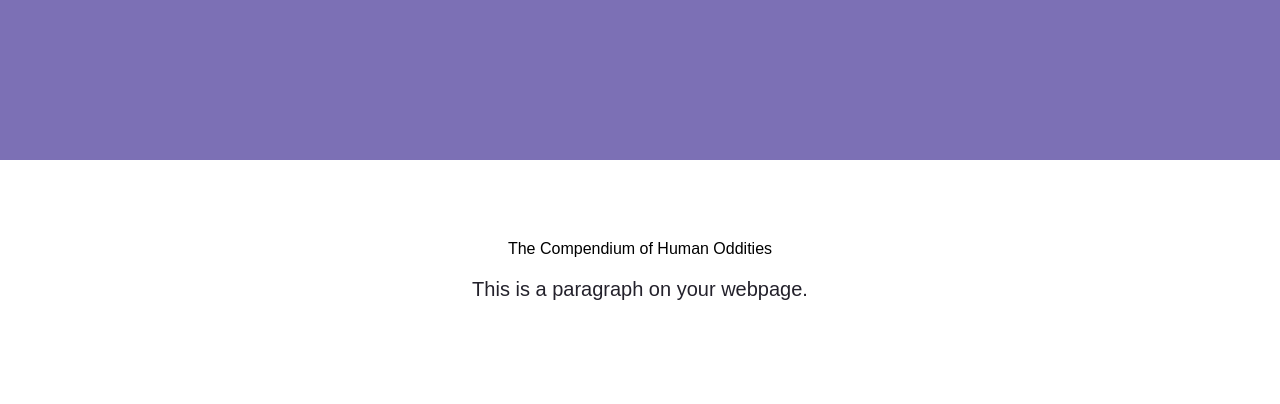
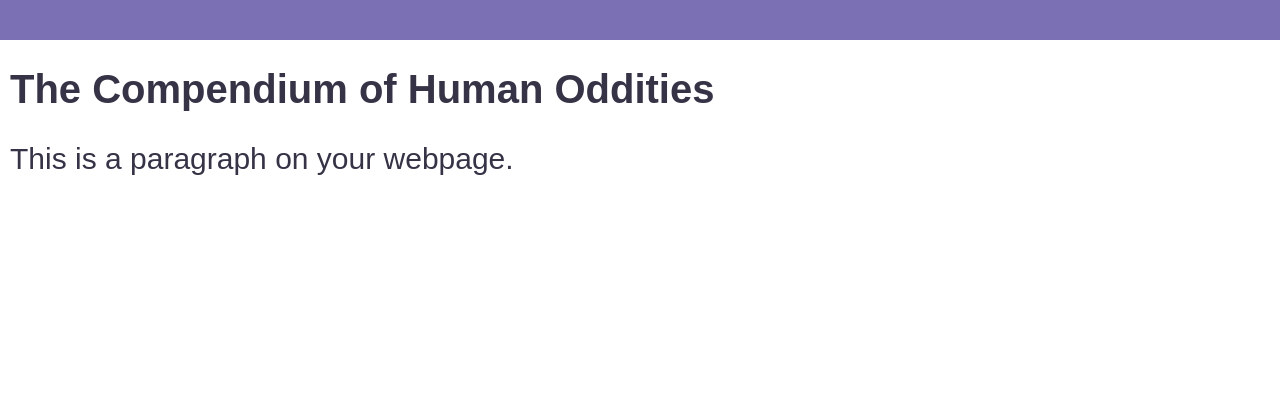
Before and after one commit to Luisa3010/CoHO, a plain HTML site: page index.html in a window 1280 px wide. Drawn offline with Linux system fonts and the light colour scheme.

Commit message:
Update index.html
- Make text left aligned
- Change text color
- Change font size

```diff
--- a/index.html
+++ b/index.html
@@ -11,24 +11,24 @@
     }
 
     .topbar {
-        padding: 80px;
+      padding: 20px;
       text-align: center;
       background: #7c70b5;
       color: white;
     }
 
     .subtopbar {
-        padding: 80px;
-        text-align: center;
+      padding-left: 10px;
     }
 
     .subtopbar h1 {
       font-size: 40px;
+      color: #373347;
     }
 
     .subtopbar p {
-        font-size: 20px;
-        color: #23212b;
+      font-size: 30px;
+      color: #373347;
     }
 
   </style>
@@ -36,7 +36,7 @@
   <div class = "topbar">
   </div>
 
-    <div class = "subtopbar"
+  <div class = "subtopbar">
     <h1>The Compendium of Human Oddities</h1>
     <p>This is a paragraph on your webpage.</p>
   <!-- More content goes here -->
```
Lines whose indentation alone changed are shown as unchanged.
